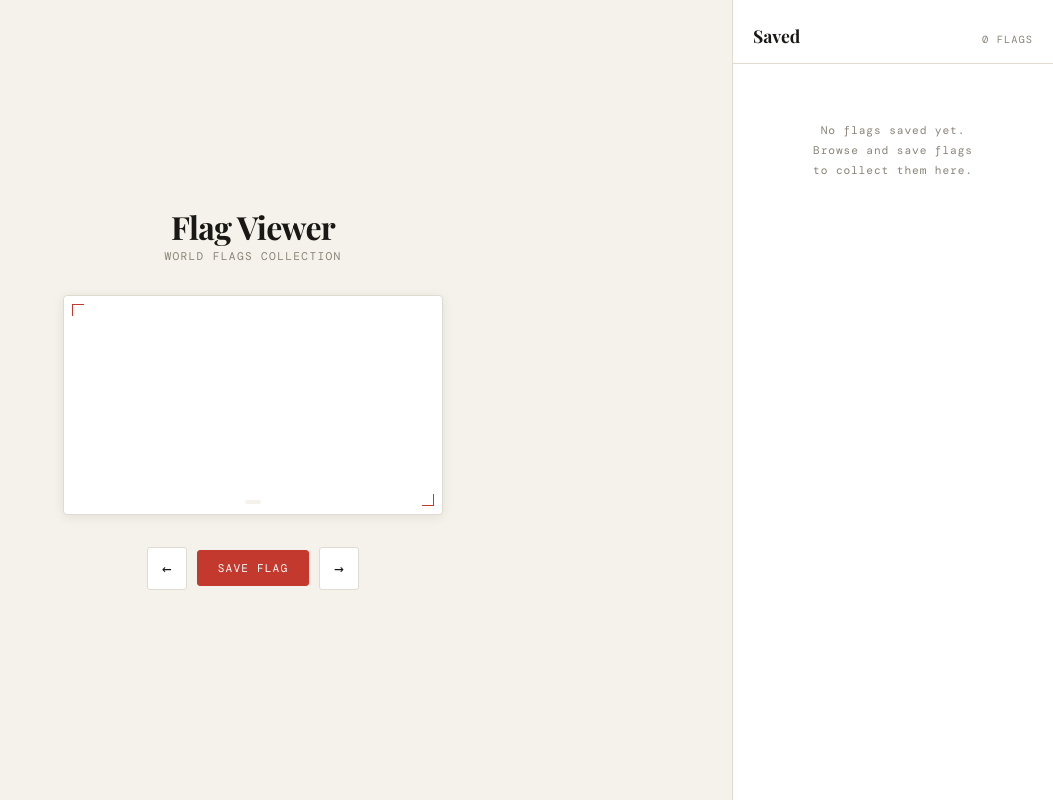
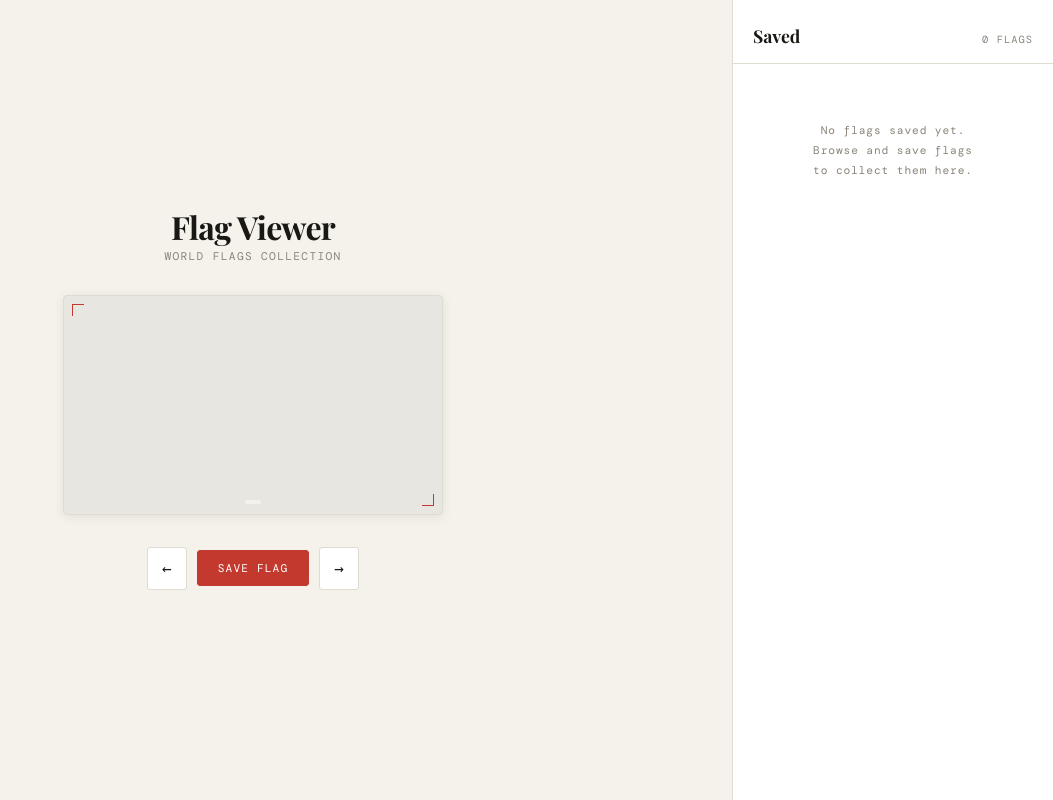
Before and after one commit to emany0906/FlaskProject8, a Flask app: page / in a window 1280 px wide. Shown: the whole page, without its empty margins (227-1280 px from the left). Run offline with Flask 3, Linux system fonts and the light colour scheme; data that the repository does not hold is empty; some libraries are stand-ins or nearby versions.

Commit message:
colour contrasted

```diff
--- a/templates/index.html
+++ b/templates/index.html
@@ -76,7 +76,7 @@
         }
 
         .flag-frame {
-            background: var(--surface);
+            background: #e8e6e0;
             border: 1px solid var(--border);
             border-radius: 4px;
             padding: 24px;
```
